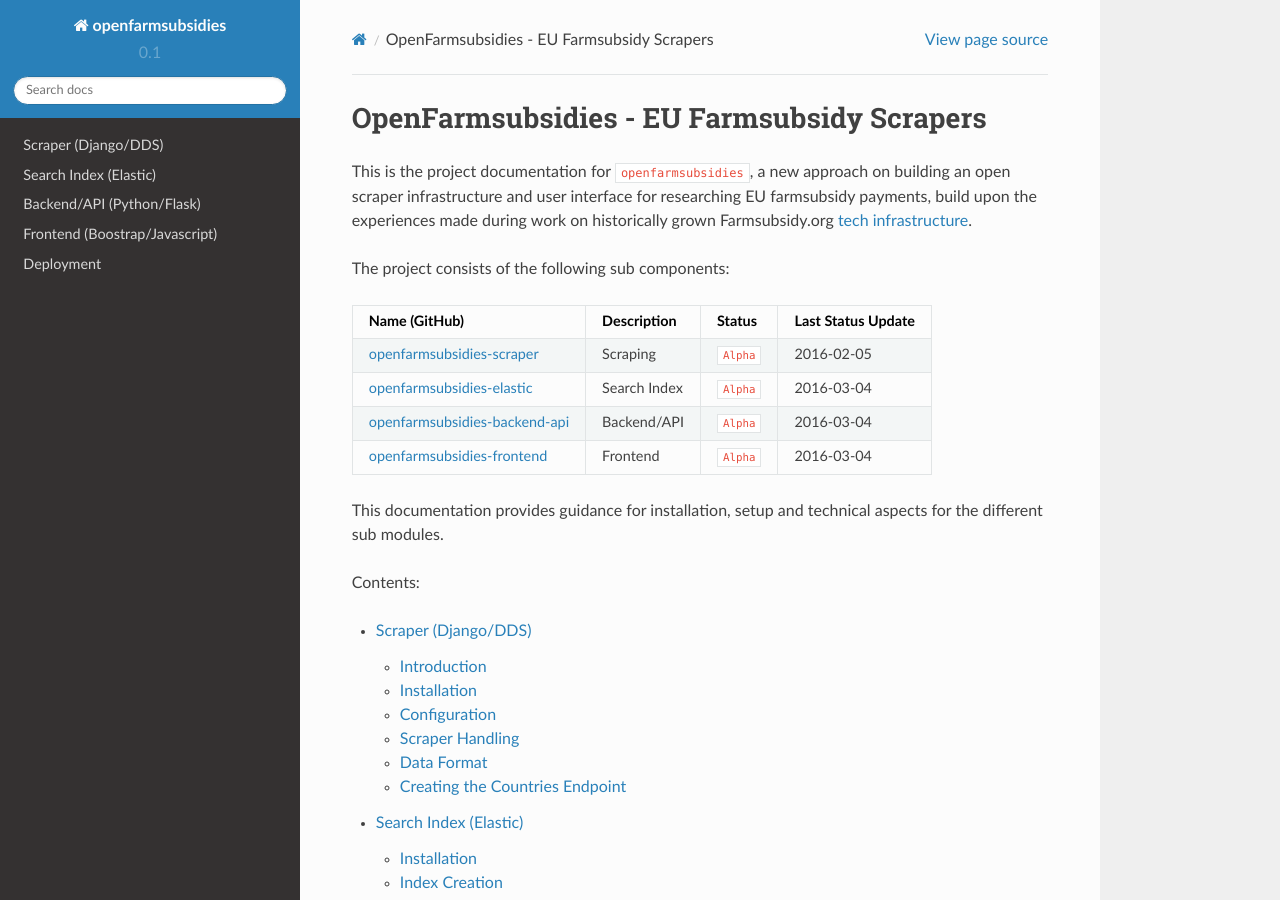
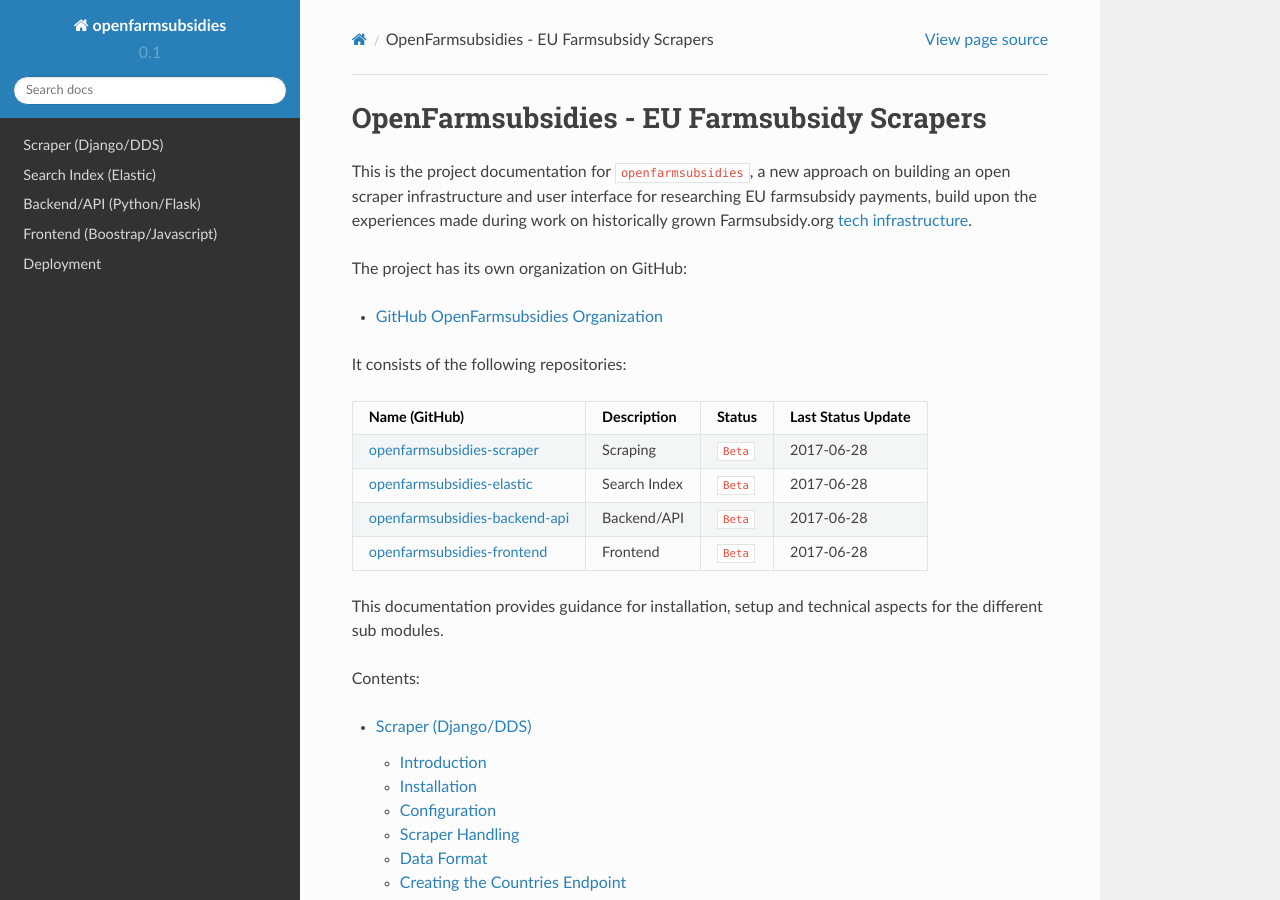
Before and after one commit to holgerd77/farmsubsidy-dds-scraper, a Sphinx documentation site: the page built from docs/index.rst, in a window 1280 px wide and 900 px high. Built offline with Sphinx 7.4.7 and the Read the Docs theme 2.0.0, drawn with Linux system fonts in a browser that asks for light colours.

Commit message:
Some URL/path updates regarding move to GitHub organization from separate private repositories

```diff
--- a/docs/index.rst
+++ b/docs/index.rst
@@ -12,19 +12,23 @@
 work on historically grown Farmsubsidy.org
 `tech infrastructure <http://farmsubsidy.readthedocs.org>`_.
 
-The project consists of the following sub components:
+The project has its own organization on GitHub:
 
-+-------------------------------------------------------------------------------------------------+-----------------------------------------+---------------------+--------------------+
-| Name (GitHub)                                                                                   | Description                             | Status              | Last Status Update |
-+=================================================================================================+=========================================+=====================+====================+
-| `openfarmsubsidies-scraper <https://github.com/holgerd77/openfarmsubsidies-scraper>`__          | Scraping                                | ``Alpha``           | 2016-02-05         |
-+-------------------------------------------------------------------------------------------------+-----------------------------------------+---------------------+--------------------+
-| `openfarmsubsidies-elastic <https://github.com/holgerd77/openfarmsubsidies-elastic>`__          | Search Index                            | ``Alpha``           | 2016-03-04         |
-+-------------------------------------------------------------------------------------------------+-----------------------------------------+---------------------+--------------------+
-| `openfarmsubsidies-backend-api <https://github.com/holgerd77/openfarmsubsidies-backend-api>`__  | Backend/API                             | ``Alpha``           | 2016-03-04         |
-+-------------------------------------------------------------------------------------------------+-----------------------------------------+---------------------+--------------------+
-| `openfarmsubsidies-frontend <https://github.com/holgerd77/openfarmsubsidies-frontend>`__        | Frontend                                | ``Alpha``           | 2016-03-04         |
-+-------------------------------------------------------------------------------------------------+-----------------------------------------+---------------------+--------------------+
+* `GitHub OpenFarmsubsidies Organization <https://github.com/openfarmsubsidies>`_
+
+It consists of the following repositories:
+
++---------------------------------------------------------------------------------------+-----------------------------------------+---------------------+--------------------+
+| Name (GitHub)                                                                         | Description                             | Status              | Last Status Update |
++=======================================================================================+=========================================+=====================+====================+
+| `openfarmsubsidies-scraper <https://github.com/openfarmsubsidies/scraper>`__          | Scraping                                | ``Beta``            | 2017-06-28         |
++---------------------------------------------------------------------------------------+-----------------------------------------+---------------------+--------------------+
+| `openfarmsubsidies-elastic <https://github.com/openfarmsubsidies/elastic>`__          | Search Index                            | ``Beta``            | 2017-06-28         |
++---------------------------------------------------------------------------------------+-----------------------------------------+---------------------+--------------------+
+| `openfarmsubsidies-backend-api <https://github.com/openfarmsubsidies/backend-api>`__  | Backend/API                             | ``Beta``            | 2017-06-28         |
++---------------------------------------------------------------------------------------+-----------------------------------------+---------------------+--------------------+
+| `openfarmsubsidies-frontend <https://github.com/openfarmsubsidies/frontend>`__        | Frontend                                | ``Beta``            | 2017-06-28         |
++---------------------------------------------------------------------------------------+-----------------------------------------+---------------------+--------------------+
 
 This documentation provides guidance for installation, setup and technical
 aspects for the different sub modules.
--- a/docs/scraper.rst
+++ b/docs/scraper.rst
@@ -19,7 +19,7 @@
 ------------
 
 The scraping infrastructure project can be installed by cloning the
-`GitHub <https://github.com/holgerd77/openfarmsubsidies>`__ repository and
+`GitHub <https://github.com/openfarmsubsidies/scraper>`__ repository and
 install the requirements into a ``Python 3.5`` virtualenv with::
 
     pip install -r requirements.txt
```
Also changed, not shown: other parts of docs/scraper.rst (+1 -1 lines), 10 other files.
